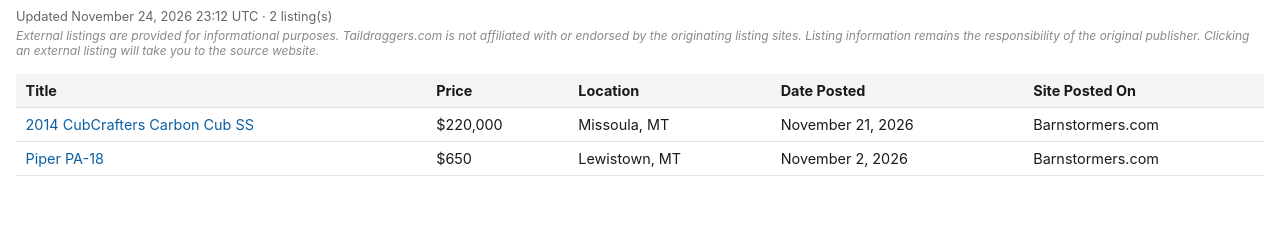
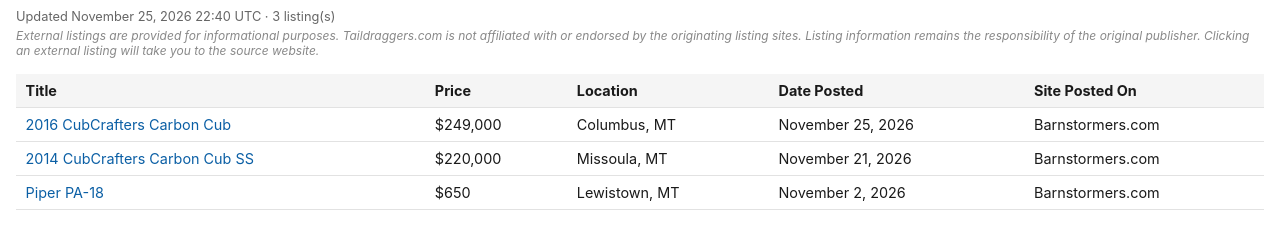
Before and after one commit to taildraggers/montana, a plain HTML site: page docs/index.html in a window 1280 px wide. Shown: the part 43-292 px from the top of the page. Drawn offline with Linux system fonts and the light colour scheme.

Commit message:
Update Montana listings (2026-11-25)

```diff
--- a/docs/index.html
+++ b/docs/index.html
@@ -58,13 +58,14 @@
 </head>
 <body>
   <h1>Taildragger Ads in Montana</h1>
-  <div class="updated">Updated November 24, 2026 23:12 UTC &middot; 2 listing(s)</div>
+  <div class="updated">Updated November 25, 2026 22:40 UTC &middot; 3 listing(s)</div>
   <div class="disclaimer">External listings are provided for informational purposes. Taildraggers.com is not affiliated with or endorsed by the originating listing sites. Listing information remains the responsibility of the original publisher. Clicking an external listing will take you to the source website.</div>
   <table>
     <thead>
       <tr><th>Title</th><th>Price</th><th>Location</th><th>Date Posted</th><th>Site Posted On</th></tr>
     </thead>
     <tbody>
+        <tr><td><a href="https://www.barnstormers.com/classified-2085741-2016-Carbon-Cub-180-SS.html" target="_blank" rel="noopener noreferrer">2016 CubCrafters Carbon Cub</a></td><td>$249,000</td><td>Columbus, MT</td><td>November 25, 2026</td><td>Barnstormers.com</td></tr>
         <tr><td><a href="https://www.barnstormers.com/classified-2084995-2014-CubCrafters-Carboncub-SS.html" target="_blank" rel="noopener noreferrer">2014 CubCrafters Carbon Cub SS</a></td><td>$220,000</td><td>Missoula, MT</td><td>November 21, 2026</td><td>Barnstormers.com</td></tr>
         <tr><td><a href="https://www.barnstormers.com/classified-2081481-PA18-Hydrasorbs.html" target="_blank" rel="noopener noreferrer">Piper PA-18</a></td><td>$650</td><td>Lewistown, MT</td><td>November 2, 2026</td><td>Barnstormers.com</td></tr>
     </tbody>
```
